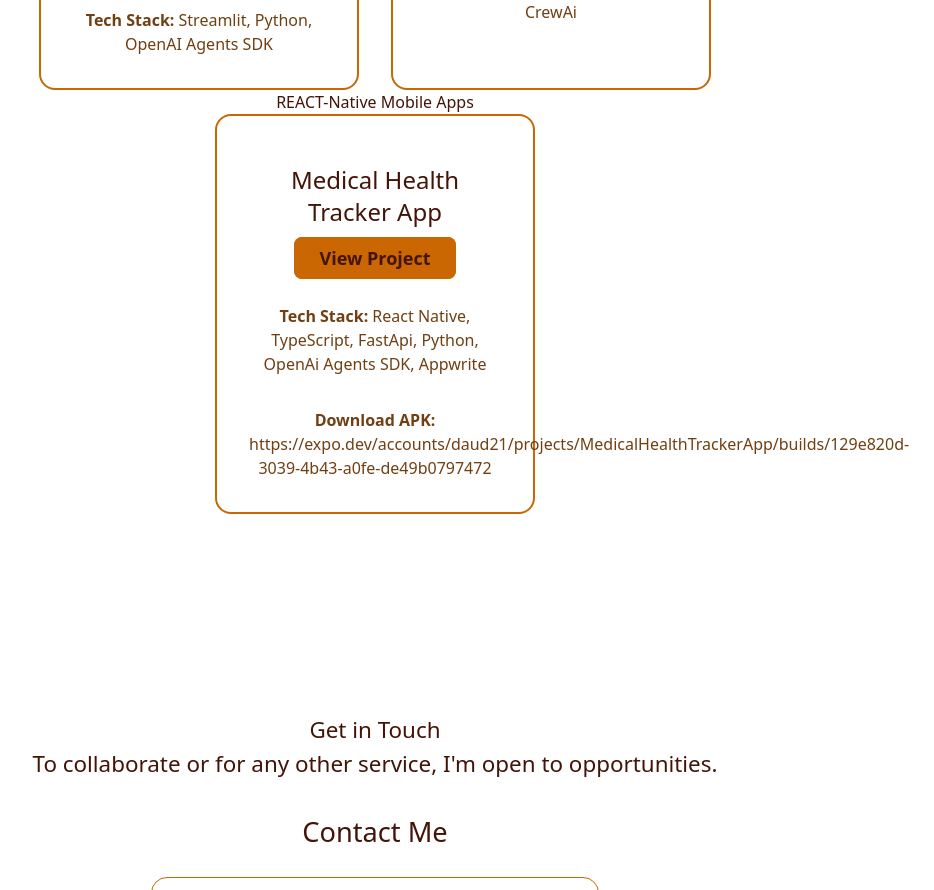
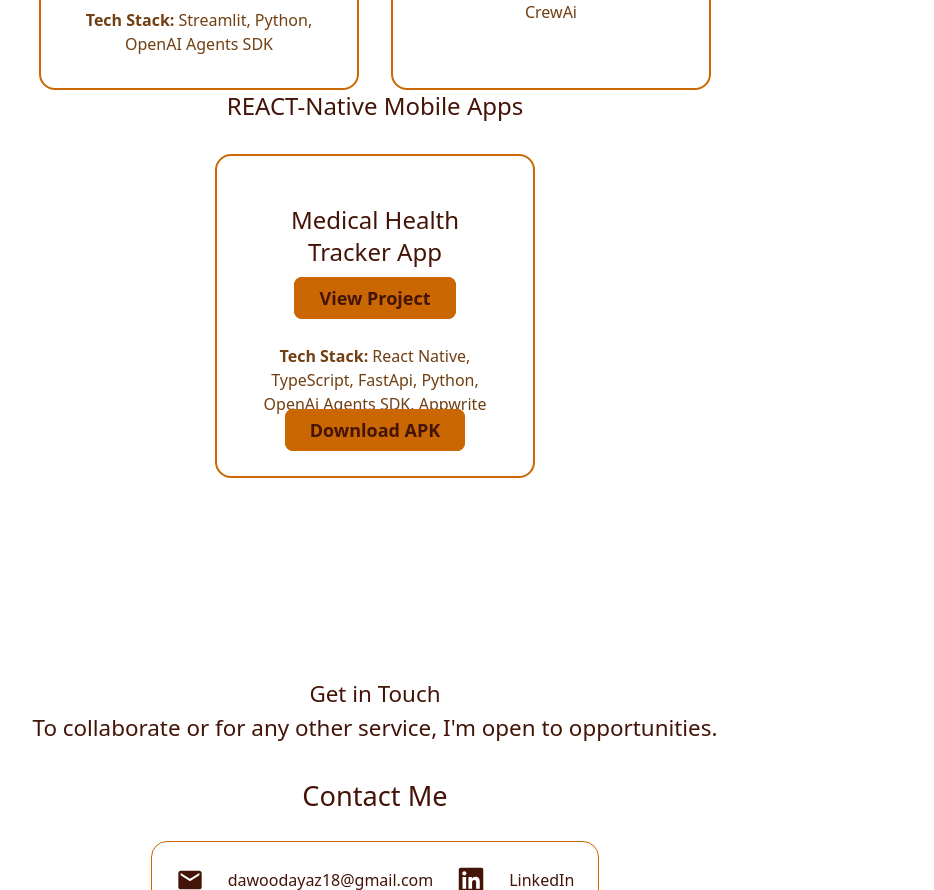
Before and after one commit to Dawoodayaz20/Portfolio, a React (Vite) app: page / in a window 1280 px wide. Shown: the part 4016-4906 px from the top of the page, without its empty margins (265-1199 px from the left). Built offline with nearby package versions, Linux system fonts and the light colour scheme.

Commit message:
Update header and download link presentation

```diff
--- a/src/App.jsx
+++ b/src/App.jsx
@@ -109,7 +109,7 @@ class App extends React.Component {
                   </div>
               ))}
               </div>
-                <h2>REACT-Native Mobile Apps</h2>
+                <h2 className="text-2xl mb-8">REACT-Native Mobile Apps</h2>
                 <div className="flex flex-wrap justify-center gap-8">
                 {[
                   { title: "Medical Health Tracker App" , link:"https://github.com/Dawoodayaz20/Medical-Health-Tracker-App.git", Tech_Stack: "React Native, TypeScript, FastApi, Python, OpenAi Agents SDK, Appwrite", DownloadLink:"https://expo.dev/accounts/daud21/projects/MedicalHealthTrackerApp/builds/129e820d-3039-4b43-a0fe-de49b0797472"},
@@ -118,7 +118,7 @@ class App extends React.Component {
                     <p className="text-2xl my-4">{pro.title}</p>
                     <a href={pro.link} className="px-6 py-2 bg-[#ca6702] text-orange-950 font-bold text-lg rounded-lg hover:bg-[#ca6702] hover:text-white border border-[#ca6702] transition-all">View Project</a>
                     <p className='mt-8 text-yellow-900 text-base'><b>Tech Stack: </b>{pro.Tech_Stack}</p>
-                    <p className='mt-8 text-yellow-900 text-base'><b>Download APK: </b>{pro.DownloadLink}</p>
+                    <a href={pro.DownloadLink} className="px-6 py-2 bg-[#ca6702] text-orange-950 font-bold text-lg rounded-lg hover:bg-[#ca6702] hover:text-white border border-[#ca6702] transition-all">Download APK</a>
                   </div>
               ))}
               </div>
```
